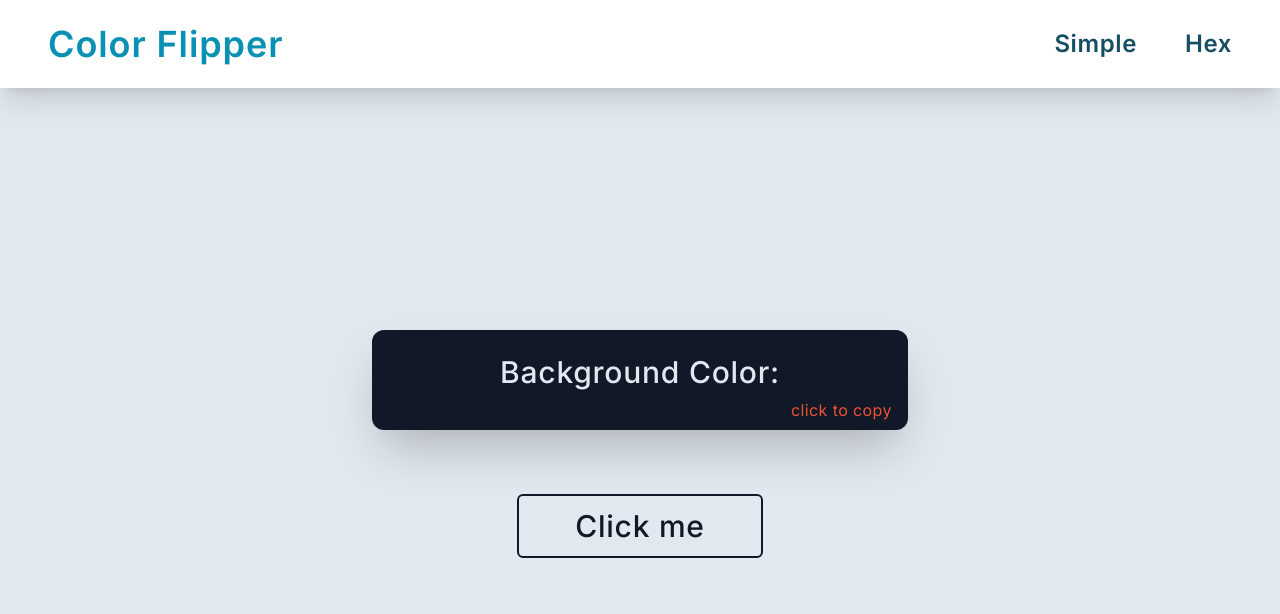
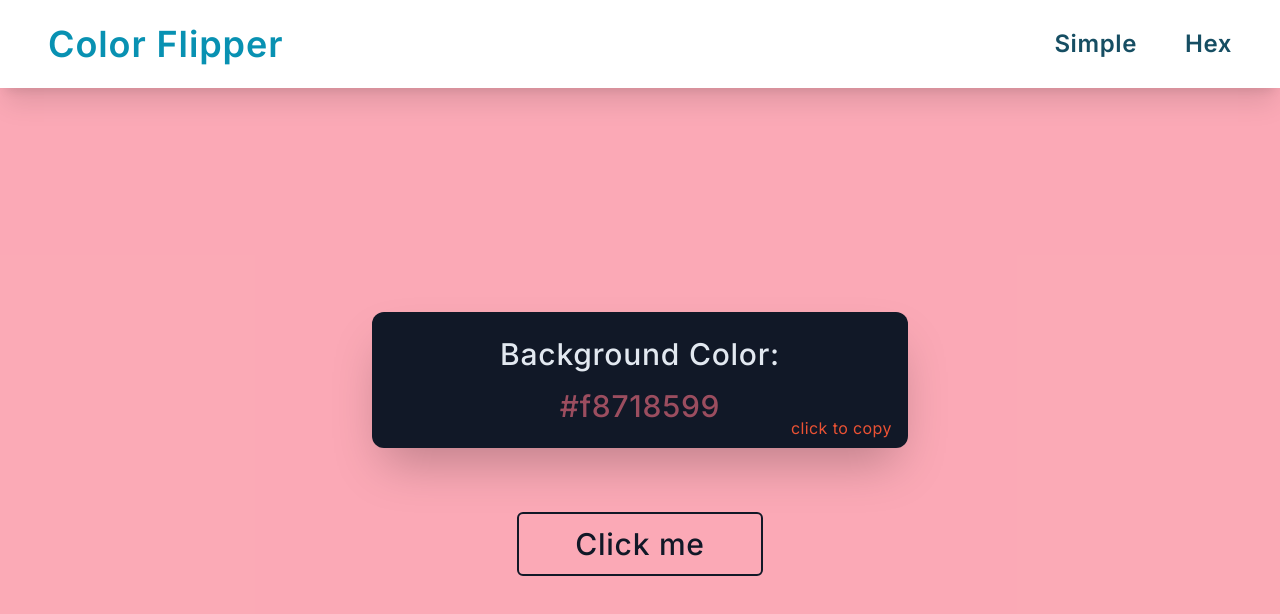
Before and after one commit to RenanSui/color-flipper-tsx, a React (Vite) app: page /color-flipper-tsx/hex in a window 1280 px wide. Shown: the top 614 px of the page. Built offline with nearby package versions, Linux system fonts and the light colour scheme.

Commit message:
updating variable color in hex

```diff
--- a/src/components/Hex.tsx
+++ b/src/components/Hex.tsx
@@ -1,7 +1,7 @@
 import { useState } from 'react';
 
 const Hex = () => {
-    const [color, setColor] = useState('');
+    const [color, setColor] = useState('#f8718599');
     const colorPalette = [
         '0',
         '1',
@@ -50,7 +50,7 @@ const Hex = () => {
     return (
         // simple container
         <main
-            className='flipperContainer bg-slate-200'
+            className='flipperContainer bg-red-400'
             style={{ backgroundColor: color && color }}
         >
             {/* simple infos */}
```
